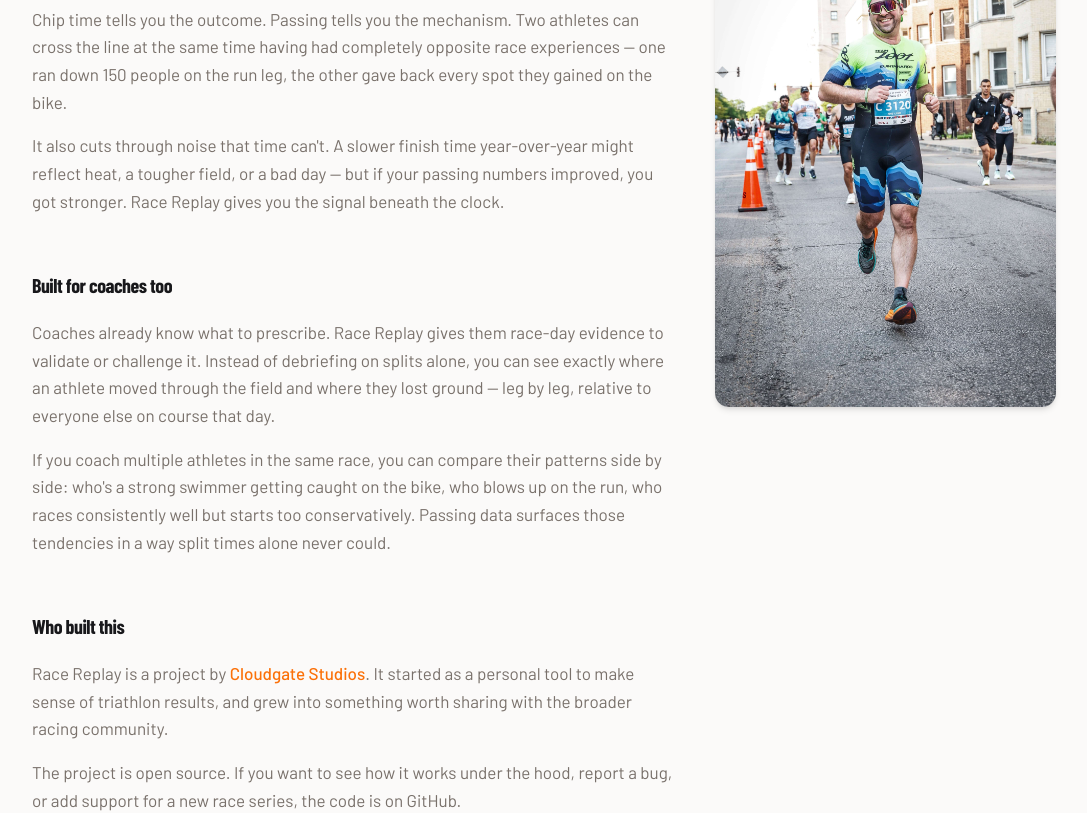
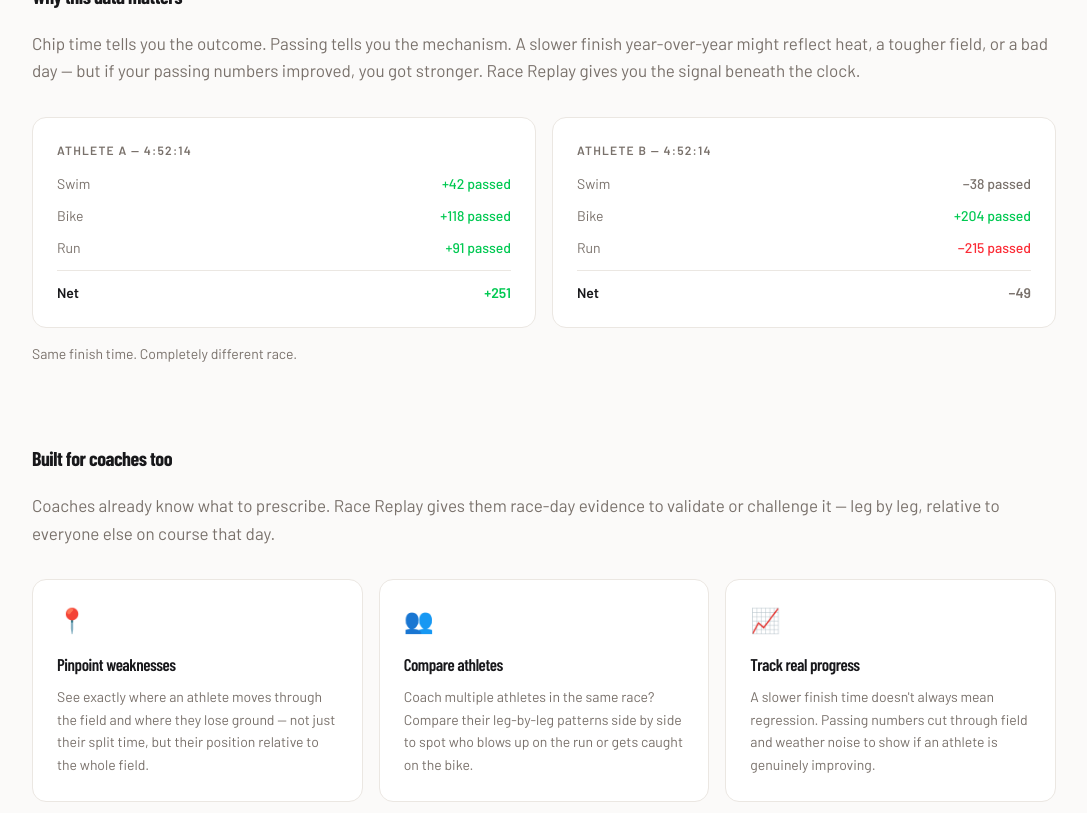
Before and after one commit to CloudgateStudios/racereplay, a Next.js app in the folder app/: page /about in a window 1280 px wide. Shown: the part 840-1653 px from the top of the page, without its empty margins (96-1183 px from the left). Built offline with nearby package versions, Linux system fonts and the light colour scheme; no server answers; a web font is replaced by a local one.

Commit message:
update layout

```diff
--- a/app/src/app/about/page.tsx
+++ b/app/src/app/about/page.tsx
@@ -17,8 +17,8 @@
       </p>
 
       {/* ── Content row: 2/3 text + 1/3 image ── */}
-      <div className="flex flex-col gap-10 sm:flex-row sm:items-center">
-        {/* Left: sections (below image on mobile) */}
+      <div className="flex flex-col gap-10 sm:flex-row sm:items-start">
+        {/* Left: first two sections (below image on mobile) */}
         <div className="order-2 w-full space-y-14 sm:order-1 sm:w-2/3">
           <section>
             <h2 className="mb-5 text-xl font-bold tracking-tight">The problem</h2>
@@ -52,42 +52,125 @@
               </p>
             </div>
           </section>
+        </div>
 
+        {/* Right: photo */}
+        <div className="order-1 w-full shrink-0 sm:order-2 sm:w-1/3">
+          <Image
+            src="/arra-chi13.1.jpeg"
+            alt="Tom Arra racing at Chicago 13.1"
+            width={400}
+            height={600}
+            className="w-full rounded-xl object-cover object-top shadow-md"
+            priority
+          />
+        </div>
+      </div>
+
+      {/* ── Full-width sections ── */}
+      <div className="mt-20 space-y-20">
+
+        {/* Why this data matters — comparison card */}
         <section>
           <h2 className="mb-5 text-xl font-bold tracking-tight">Why this data matters</h2>
-            <div className="space-y-4">
-              <p className="text-muted-foreground leading-relaxed">
-                Chip time tells you the outcome. Passing tells you the mechanism. Two athletes can
-                cross the line at the same time having had completely opposite race experiences —
-                one ran down 150 people on the run leg, the other gave back every spot they gained
-                on the bike.
+          <p className="text-muted-foreground mb-8 leading-relaxed">
+            Chip time tells you the outcome. Passing tells you the mechanism. A slower finish
+            year-over-year might reflect heat, a tougher field, or a bad day — but if your passing
+            numbers improved, you got stronger. Race Replay gives you the signal beneath the clock.
           </p>
-              <p className="text-muted-foreground leading-relaxed">
-                It also cuts through noise that time can&apos;t. A slower finish time year-over-year
-                might reflect heat, a tougher field, or a bad day — but if your passing numbers
-                improved, you got stronger. Race Replay gives you the signal beneath the clock.
+          <div className="grid gap-4 sm:grid-cols-2">
+            <div className="bg-card rounded-xl border p-6">
+              <p className="text-muted-foreground mb-1 text-xs font-semibold uppercase tracking-widest">
+                Athlete A — 4:52:14
               </p>
+              <div className="mt-4 space-y-3">
+                <div className="flex items-center justify-between text-sm">
+                  <span className="text-muted-foreground">Swim</span>
+                  <span className="font-medium text-green-500">+42 passed</span>
+                </div>
+                <div className="flex items-center justify-between text-sm">
+                  <span className="text-muted-foreground">Bike</span>
+                  <span className="font-medium text-green-500">+118 passed</span>
+                </div>
+                <div className="flex items-center justify-between text-sm">
+                  <span className="text-muted-foreground">Run</span>
+                  <span className="font-medium text-green-500">+91 passed</span>
+                </div>
+                <div className="border-t pt-3">
+                  <div className="flex items-center justify-between text-sm font-semibold">
+                    <span>Net</span>
+                    <span className="text-green-500">+251</span>
+                  </div>
+                </div>
+              </div>
+            </div>
+            <div className="bg-card rounded-xl border p-6">
+              <p className="text-muted-foreground mb-1 text-xs font-semibold uppercase tracking-widest">
+                Athlete B — 4:52:14
+              </p>
+              <div className="mt-4 space-y-3">
+                <div className="flex items-center justify-between text-sm">
+                  <span className="text-muted-foreground">Swim</span>
+                  <span className="text-muted-foreground font-medium">−38 passed</span>
+                </div>
+                <div className="flex items-center justify-between text-sm">
+                  <span className="text-muted-foreground">Bike</span>
+                  <span className="font-medium text-green-500">+204 passed</span>
+                </div>
+                <div className="flex items-center justify-between text-sm">
+                  <span className="text-muted-foreground">Run</span>
+                  <span className="font-medium text-red-500">−215 passed</span>
+                </div>
+                <div className="border-t pt-3">
+                  <div className="flex items-center justify-between text-sm font-semibold">
+                    <span>Net</span>
+                    <span className="text-muted-foreground">−49</span>
+                  </div>
+                </div>
+              </div>
+            </div>
+          </div>
+          <p className="text-muted-foreground mt-4 text-sm">
+            Same finish time. Completely different race.
+          </p>
+        </section>
+
+        {/* Built for coaches too — icon grid */}
+        <section>
+          <h2 className="mb-5 text-xl font-bold tracking-tight">Built for coaches too</h2>
+          <p className="text-muted-foreground mb-8 leading-relaxed">
+            Coaches already know what to prescribe. Race Replay gives them race-day evidence to
+            validate or challenge it — leg by leg, relative to everyone else on course that day.
+          </p>
+          <div className="grid gap-4 sm:grid-cols-3">
+            <div className="bg-card rounded-xl border p-6">
+              <div className="text-primary mb-4 text-2xl">📍</div>
+              <h3 className="mb-2 font-semibold">Pinpoint weaknesses</h3>
+              <p className="text-muted-foreground text-sm leading-relaxed">
+                See exactly where an athlete moves through the field and where they lose ground —
+                not just their split time, but their position relative to the whole field.
+              </p>
+            </div>
+            <div className="bg-card rounded-xl border p-6">
+              <div className="text-primary mb-4 text-2xl">👥</div>
+              <h3 className="mb-2 font-semibold">Compare athletes</h3>
+              <p className="text-muted-foreground text-sm leading-relaxed">
+                Coach multiple athletes in the same race? Compare their leg-by-leg patterns side by
+                side to spot who blows up on the run or gets caught on the bike.
+              </p>
+            </div>
+            <div className="bg-card rounded-xl border p-6">
+              <div className="text-primary mb-4 text-2xl">📈</div>
+              <h3 className="mb-2 font-semibold">Track real progress</h3>
+              <p className="text-muted-foreground text-sm leading-relaxed">
+                A slower finish time doesn&apos;t always mean regression. Passing numbers cut
+                through field and weather noise to show if an athlete is genuinely improving.
+              </p>
+            </div>
           </div>
         </section>
 
-          <section>
-            <h2 className="mb-5 text-xl font-bold tracking-tight">Built for coaches too</h2>
-            <div className="space-y-4">
-              <p className="text-muted-foreground leading-relaxed">
-                Coaches already know what to prescribe. Race Replay gives them race-day evidence to
-                validate or challenge it. Instead of debriefing on splits alone, you can see exactly
-                where an athlete moved through the field and where they lost ground — leg by leg,
-                relative to everyone else on course that day.
-              </p>
-              <p className="text-muted-foreground leading-relaxed">
-                If you coach multiple athletes in the same race, you can compare their patterns side
-                by side: who&apos;s a strong swimmer getting caught on the bike, who blows up on the
-                run, who races consistently well but starts too conservatively. Passing data
-                surfaces those tendencies in a way split times alone never could.
-              </p>
-            </div>
-          </section>
-
+        {/* Who built this */}
         <section>
           <h2 className="mb-5 text-xl font-bold tracking-tight">Who built this</h2>
           <div className="space-y-4">
@@ -109,14 +192,12 @@
               bug, or add support for a new race series, the code is on GitHub.
             </p>
           </div>
-          </section>
-
-          <div className="flex flex-wrap gap-4">
+          <div className="mt-8">
             <Link
               href="https://github.com/CloudgateStudios/race_replay"
               target="_blank"
               rel="noopener noreferrer"
-              className="bg-card hover:border-primary/50 flex items-center gap-2 rounded-lg border px-4 py-3 text-sm font-medium shadow-sm transition-all hover:shadow-md"
+              className="bg-card hover:border-primary/50 inline-flex items-center gap-2 rounded-lg border px-4 py-3 text-sm font-medium shadow-sm transition-all hover:shadow-md"
             >
               <svg
                 viewBox="0 0 24 24"
@@ -129,19 +210,8 @@
               View on GitHub
             </Link>
           </div>
-        </div>
+        </section>
 
-        {/* Right: photo */}
-        <div className="order-1 w-full shrink-0 sm:order-2 sm:w-1/3">
-          <Image
-            src="/arra-chi13.1.jpeg"
-            alt="Tom Arra racing at Chicago 13.1"
-            width={400}
-            height={600}
-            className="w-full rounded-xl object-cover object-top shadow-md"
-            priority
-          />
-        </div>
       </div>
     </div>
   );
```
Lines whose indentation alone changed are shown as unchanged.
